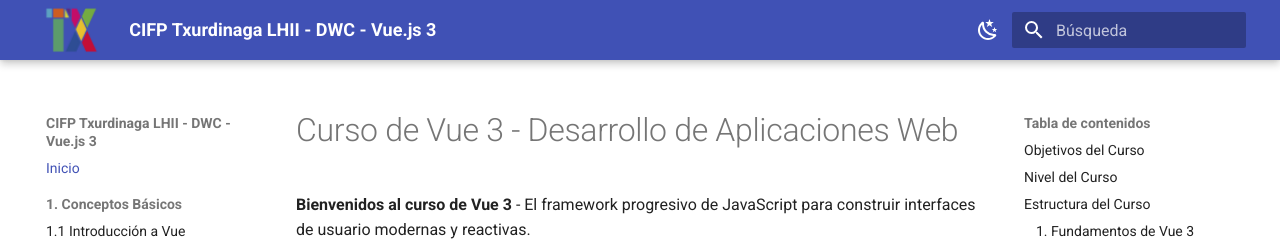
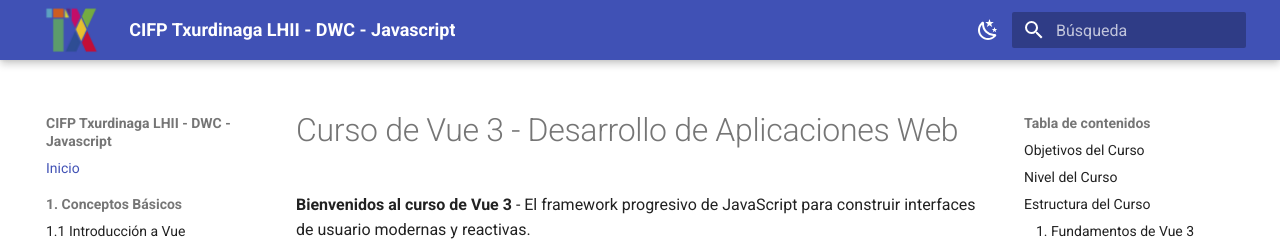
Before and after one commit to DAW-Resources-FPTxurdinaga/Javascript_Apuntes, an MkDocs documentation site: the page built from docs/index.md, in a window 1280 px wide. Shown: the top 241 px of the page. Built offline with MkDocs 1.6.1 and Material for MkDocs 9.7.7, drawn with Linux system fonts in a browser that asks for light colours.

Commit message:
Cambiado título

```diff
--- a/mkdocs.yml
+++ b/mkdocs.yml
@@ -1,4 +1,4 @@
-site_name: CIFP Txurdinaga LHII - DWC - Vue.js 3
+site_name: CIFP Txurdinaga LHII - DWC - Javascript
 strict: true
 
 markdown_extensions:
@@ -101,4 +101,4 @@
 
 # Footer personalizado
 extra:
-  copyright: "&copy; 2025 Jose Insausti - CIFP Txurdinaga LHII"
+  copyright: "&copy; 2025 Laura Folgado Galache - CIFP Txurdinaga LHII"
```
